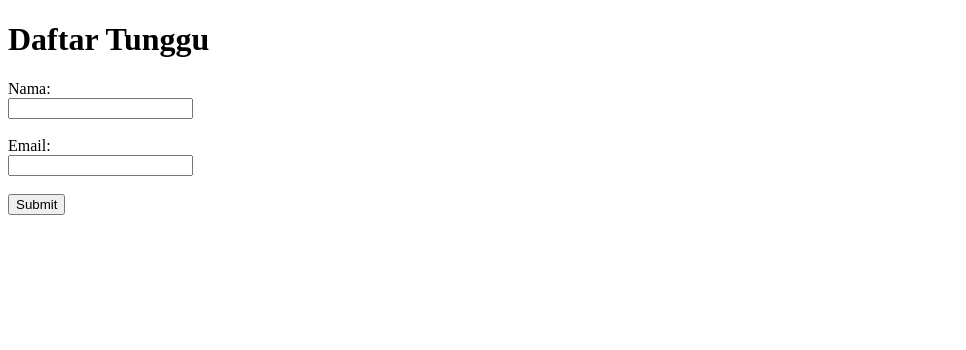
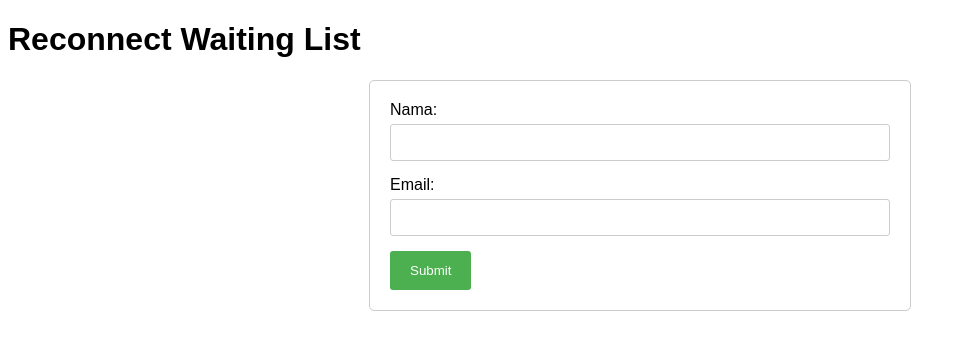
Before and after one commit to f41d81/Reconnect-Waitlist, a plain HTML site: page index.html in a window 1280 px wide. Shown: the whole page, without its empty margins (0-966 px from the left). Drawn offline with Linux system fonts and the light colour scheme.

Commit message:
Update index.html

```diff
--- a/index.html
+++ b/index.html
@@ -1,22 +1,61 @@
 <!DOCTYPE html>
-<html>
+<html lang="id">
 <head>
-  <title>Waiting List</title>
+    <meta charset="UTF-8">
+    <meta name="viewport" content="width=device-width, initial-scale=1.0">
+    <title>Reconnect Waiting List</title>
+    <style>
+        body {
+            font-family: sans-serif;
+        }
+        form {
+            max-width: 500px;
+            margin: 20px auto;
+            padding: 20px;
+            border: 1px solid #ccc;
+            border-radius: 5px;
+        }
+        label {
+            display: block;
+            margin-bottom: 5px;
+        }
+        input[type="text"], input[type="email"] {
+            width: 100%;
+            padding: 10px;
+            margin-bottom: 15px;
+            border: 1px solid #ccc;
+            border-radius: 3px;
+            box-sizing: border-box;
+        }
+        button[type="submit"] {
+            background-color: #4CAF50;
+            color: white;
+            padding: 12px 20px;
+            border: none;
+            border-radius: 3px;
+            cursor: pointer;
+        }
+    </style>
 </head>
 <body>
-  <h1>Daftar Tunggu</h1>
-  <form id="waitlist-form">
-    <label for="name">Nama:</label><br>
-    <input type="text" id="name" name="name" required><br><br>
+    <header>
+        <h1>Reconnect Waiting List</h1>
+    </header>
+    <main>
+        <form id="waitlist-form" aria-label="Formulir Pendaftaran Waiting List">
+            <label for="name">Nama:</label>
+            <input type="text" id="name" name="name" required aria-label="Nama">
 
-    <label for="email">Email:</label><br>
-    <input type="email" id="email" name="email" required><br><br>
+            <label for="email">Email:</label>
+            <input type="email" id="email" name="email" required aria-label="Email">
 
-    <button type="submit">Submit</button>
-  </form>
-  <div id="response-message"></div>
+            <button type="submit" aria-label="Submit">Submit</button>
+        </form>
+        <div id="response-message"></div>
+    </main>
 
-  <script>
+    <script>
+          <script>
  document.getElementById("waitlist-form").addEventListener("submit", function(event) {
     event.preventDefault();
 
@@ -53,5 +92,6 @@
     });
 });
   </script>
+    </script>
 </body>
 </html>
```
